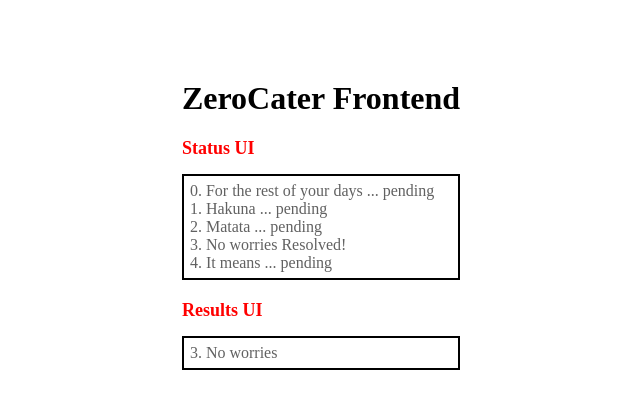
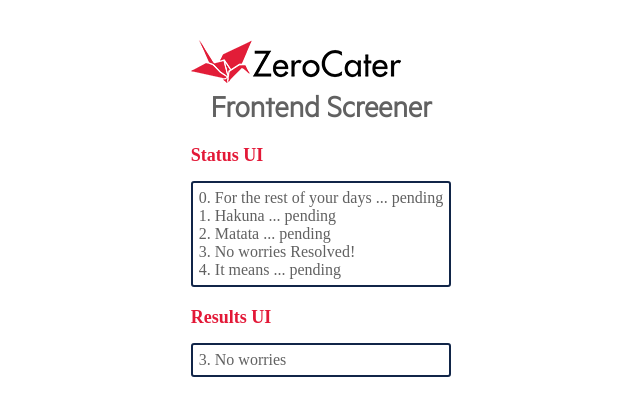
Before and after one commit to gladysbenitez/zerocaterscreen1, a plain HTML site: page index.html in a window 1280 px wide. Shown: the whole page, without its empty margins (319-959 px from the left). Drawn offline with Linux system fonts and the light colour scheme.

Commit message:
clean up code and basic style

```diff
--- a/app.css
+++ b/app.css
@@ -1,13 +1,24 @@
-#resultsUI {
-  border: 2px solid black;
-  padding: 6px;
-  margin-top: 10px;
-  font-size: 16px;
-  color: #616161;
+@font-face{
+  font-family: 'zc_light';
+  src: url(MetricWeb-Light.woff2) format('WOFF2'),
+  url(MetricWeb-Light.woff) format('woff');
 }
 
-#statusUI {
-  border: 2px solid black;
+h1 {
+  justify-content: center;
+  font-family: 'zc_light' ;
+  text-align: center;
+  margin: 0;
+  padding: 0;
+  display: flex;
+  justify-content: space-around;
+  color: #616161;
+
+}
+
+#resultsUI, #statusUI {
+  border: 2px solid #112548;
+  border-radius: 3px;
   padding: 6px;
   margin-top: 10px;
   font-size: 16px;
@@ -20,17 +31,10 @@ body {
   justify-content: space-around;
 }
 
-h1 {
-  justify-content: center;
-  text-align: center;
-  margin-top: 40px;
-  display: flex;
-  justify-content: space-around;
-}
 
 h2 {
   font-size: 18px;
   font-weight: bold;
   margin-top: 20px;
-  color:red;
+  color:#e31837;
 }
--- a/app.js
+++ b/app.js
@@ -6,8 +6,7 @@ const returnValues = [
   "No worries",
   "For the rest of your days"
 ].sort(() => (Math.random() > 0.5 ? 1 : -1));
-console.log('these are the return Values', returnValues);
-
+console.log("these are the return Values", returnValues);
 
 const createService = (retVal, index) => () =>
   new Promise(resolve =>
@@ -23,35 +22,36 @@ const services = returnValues.map(createService);
 //   service();
 // });
 
-window.onload = () => {
-  document.body.onload = addElement();
-  // let status = true;
-  function addElement () {
-  // let newStatus = status ? 'pending': 'resolved';
-  for (let i = 0; i < returnValues.length; i++){
+  function addElement() {
+    for (let i = 0; i < returnValues.length; i++) {
       // create a new div element
-  let newDiv = document.createElement('div');
-  newDiv.setAttribute('id',[i])
+      let newDiv = document.createElement("div");
+      newDiv.setAttribute("id", i);
       // and give it some content
-  let newContent = document.createTextNode(`${i}.  ${returnValues[i]} ... pending`);
+      let newContent = document.createTextNode(
+        `${i}.  ${returnValues[i]} ... pending`
+      );
       // add the text node to the newly created div
       newDiv.appendChild(newContent);
       // add the newly created element and its content into the DOM
-  let currentDiv = document.getElementById('statusUI');
-  currentDiv.appendChild(newDiv)
+      let currentDiv = document.getElementById("statusUI");
+      currentDiv.appendChild(newDiv);
     }
-for (let x = 0; x < services.length; x++){
+    for (let x = 0; x < services.length; x++) {
       let service = services[x];
-       p = service();  // p is a promise
-       p.then((val)=>{
-       document.getElementById('statusUI').children[x].innerHTML =` ${x}. ${val} Resolved! `;
-       let myDiv = document.createElement('div');
+      p = service(); //p is a promise
+      p.then(val => {
+        document.getElementById("statusUI").children[x].innerHTML = ` ${x}. ${val} Resolved! `;
+        let myDiv = document.createElement("div");
         let content = document.createTextNode(`${x}.  ${val}`);
         myDiv.appendChild(content);
-       let currentDiv = document.getElementById('resultsUI');
-       currentDiv.appendChild(myDiv)
-     })
-   };
+        let currentDiv = document.getElementById("resultsUI");
+        currentDiv.appendChild(myDiv);
+      });
     }
   }
+
+window.onload = () => {
+  document.body.onload = addElement();
+};
 // end screener code
--- a/index.html
+++ b/index.html
@@ -7,7 +7,10 @@
   </head>
   <body>
     <div id="container">
-      <h1>ZeroCater Frontend</h1>
+      <div>
+        <img src='zerocater-logo.png'/>
+        <h1>Frontend Screener</h1>
+      </div>
       <div id="statusContainer">
         <h2>Status UI</h2>
         <div id= "statusUI"></div>
```
Also changed, not shown: MetricWeb-Light.woff (added), MetricWeb-Light.woff2 (added), zerocater-logo.png (added). Lines whose indentation alone changed are shown as unchanged.
